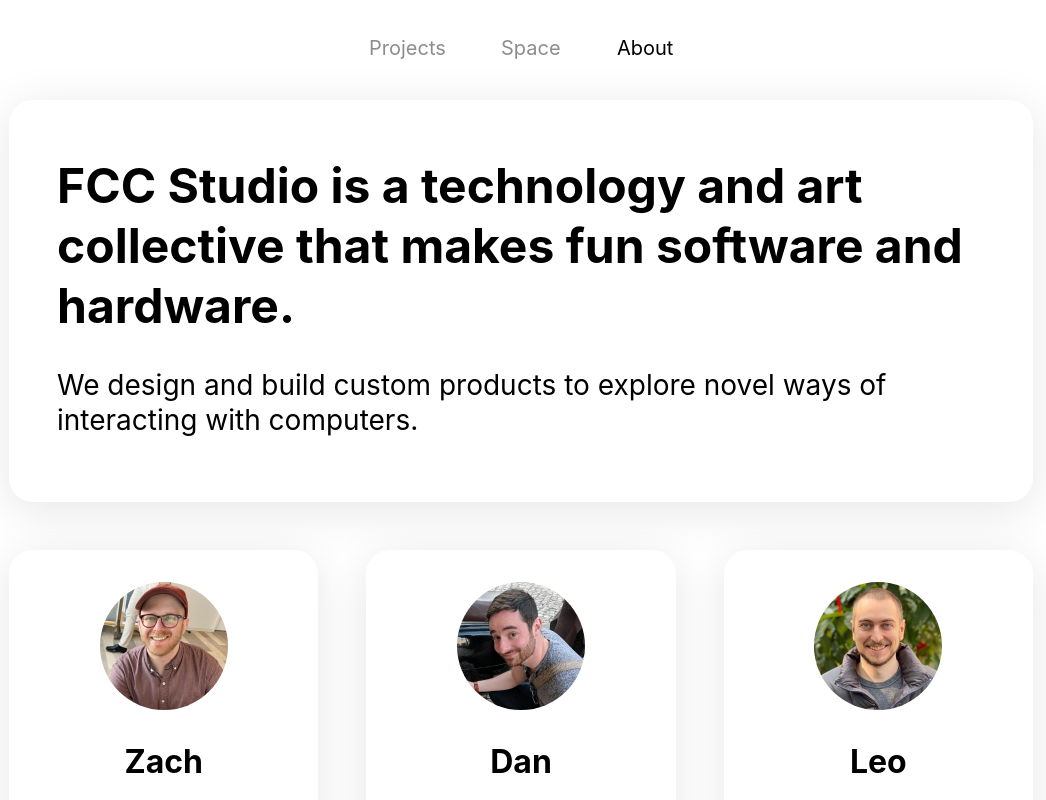
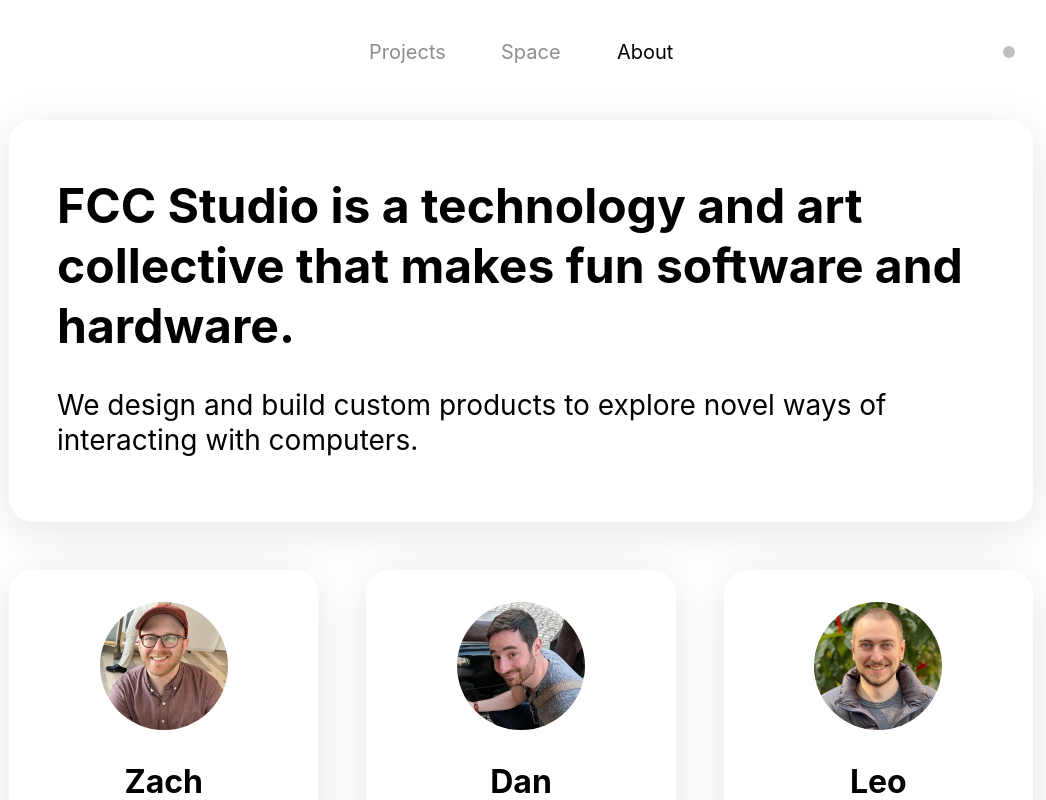
Before and after one commit to fcc-lol/portfolio-react, a React (Create React App) app: page /about in a window 1280 px wide. Shown: the top 800 px of the page, without its empty margins (119-1165 px from the left). Built offline with nearby package versions, Linux system fonts and the light colour scheme.

Commit message:
Adding dark mode

```diff
--- a/src/App.js
+++ b/src/App.js
@@ -1,5 +1,6 @@
 import React from "react";
 import { BrowserRouter as Router, Routes, Route } from "react-router-dom";
+import { ThemeProvider } from "./contexts/ThemeContext";
 import ProjectsPage from "./pages/Projects";
 import ProjectPage from "./pages/Project";
 import SpacePage from "./pages/Space";
@@ -7,6 +8,7 @@ import AboutPage from "./pages/About";
 
 function App() {
   return (
+    <ThemeProvider>
       <Router>
         <Routes>
           <Route path="/" element={<ProjectsPage />} />
@@ -16,6 +18,7 @@ function App() {
           <Route path="/project/:projectId" element={<ProjectPage />} />
         </Routes>
       </Router>
+    </ThemeProvider>
   );
 }
 
--- a/src/components/Card.js
+++ b/src/components/Card.js
@@ -1,10 +1,10 @@
 import styled from "styled-components";
 
 const Card = styled.div`
-  background: rgb(255, 255, 255);
+  background: ${(props) => props.theme.cardBackground};
   border-radius: 1.5rem;
   overflow: hidden;
-  box-shadow: 0 0.5rem 3rem rgba(0, 0, 0, 0.1);
+  box-shadow: 0 0.5rem 3rem ${(props) => props.theme.shadow};
   position: relative;
   padding: 1rem;
   font-size: 0;
--- /dev/null
+++ b/src/components/GlobalStyles.js
@@ -0,0 +1,15 @@
+import { createGlobalStyle } from "styled-components";
+
+const GlobalStyles = createGlobalStyle`
+  body {
+    background: ${(props) => props.theme.background};
+    color: ${(props) => props.theme.textPrimary};
+  }
+
+  ::selection {
+    background: ${(props) => props.theme.selection.background};
+    color: ${(props) => props.theme.selection.color};
+  }
+`;
+
+export default GlobalStyles;
--- a/src/components/Layout.js
+++ b/src/components/Layout.js
@@ -2,7 +2,9 @@ import styled from "styled-components";
 
 export const Page = styled.div`
   padding: 1.25rem;
-  margin-bottom: 4rem;
+  padding-bottom: 5rem;
+  min-height: calc(100vh - 6.25rem);
+  background: ${(props) => props.theme.background};
 
   @media (max-width: 768px) {
     padding: 1rem 0 0 0;
--- a/src/components/Navigation.js
+++ b/src/components/Navigation.js
@@ -1,12 +1,14 @@
 import React from "react";
 import styled from "styled-components";
 import { useLocation, useNavigate } from "react-router-dom";
+import ThemeToggle from "./ThemeToggle";
 
 const TabNavigation = styled.nav`
   display: grid;
   grid-template-columns: 1fr auto 1fr;
   align-items: center;
-  margin-bottom: 1.5rem;
+  margin-top: 0.25rem;
+  margin-bottom: 2.5rem;
   user-select: none;
   height: 3.5rem;
 
@@ -29,7 +31,7 @@ const TabButton = styled.button`
   background: none;
   border: none;
   color: ${(props) =>
-    props.$isActive ? "rgba(0,0,0, 1)" : "rgba(0,0,0, 0.45)"};
+    props.$isActive ? props.theme.textPrimary : props.theme.textSecondary};
   padding: 1rem;
   font-size: 1.25rem;
   cursor: pointer;
@@ -40,13 +42,13 @@ const TabButton = styled.button`
 
   @media (hover: hover) {
     &:hover {
-      color: rgba(0, 0, 0, 1);
+      color: ${(props) => props.theme.textPrimary};
       transform: scale(1.1);
     }
   }
 
   &:active {
-    color: rgba(0, 0, 0, 1);
+    color: ${(props) => props.theme.textPrimary};
     transform: scale(0.9);
   }
 `;
@@ -104,7 +106,9 @@ function Navigation({ showBackButton = false }) {
           About
         </TabButton>
       </Tabs>
-      <div></div>
+      <div style={{ display: "flex", justifyContent: "flex-end" }}>
+        <ThemeToggle />
+      </div>
     </TabNavigation>
   );
 }
--- a/src/components/States.js
+++ b/src/components/States.js
@@ -1,16 +1,32 @@
-import styled from "styled-components";
+import styled, { keyframes } from "styled-components";
+
+const spin = keyframes`
+  0% { transform: rotate(0deg); }
+  100% { transform: rotate(360deg); }
+`;
 
 export const Loading = styled.div`
-  text-align: center;
-  color: white;
-  font-size: 1.2rem;
+  display: flex;
+  justify-content: center;
+  align-items: center;
   margin-top: 2rem;
+
+  &::before {
+    content: "";
+    width: 2.5rem;
+    height: 2.5rem;
+    border: 0.25rem solid transparent;
+    border-top: 0.25rem solid ${(props) => props.theme.textPrimary};
+    border-left: 0.25rem solid ${(props) => props.theme.textPrimary};
+    border-radius: 50%;
+    animation: ${spin} 0.8s linear infinite;
+  }
 `;
 
 export const Error = styled.div`
   text-align: center;
-  color: #ff6b6b;
-  background: white;
+  color: ${(props) => props.theme.error};
+  background: ${(props) => props.theme.errorBackground};
   padding: 1rem;
   border-radius: 0.5rem;
   margin-top: 2rem;
--- /dev/null
+++ b/src/components/ThemeToggle.js
@@ -0,0 +1,54 @@
+import React from "react";
+import styled from "styled-components";
+import { useTheme } from "../contexts/ThemeContext";
+
+const ToggleButton = styled.button`
+  background: none;
+  border: none;
+  color: ${(props) => props.theme.textPrimary};
+  padding: 0.75rem;
+  font-size: 1.25rem;
+  cursor: pointer;
+  transition: all 0.2s ease-in-out;
+  backface-visibility: hidden;
+  will-change: transform;
+  -webkit-tap-highlight-color: transparent;
+  border-radius: 50%;
+  width: 3rem;
+  height: 3rem;
+  display: flex;
+  align-items: center;
+  justify-content: center;
+
+  @media (hover: hover) {
+    &:hover {
+      transform: scale(1.1);
+      background: ${(props) => props.theme.shadow};
+    }
+  }
+
+  &:active {
+    transform: scale(0.9);
+  }
+`;
+
+const Circle = styled.div`
+  width: 0.75rem;
+  height: 0.75rem;
+  border-radius: 50%;
+  background: ${(props) => props.theme.textPrimary};
+  transition: all 0.2s ease-in-out;
+  opacity: 0.25;
+`;
+
+function ThemeToggle() {
+  const { theme, toggleTheme } = useTheme();
+
+  return (
+    <ToggleButton theme={theme} onClick={toggleTheme}>
+      <Circle theme={theme} />
+    </ToggleButton>
+  );
+}
+
+export default ThemeToggle;
--- a/src/components/Typography.js
+++ b/src/components/Typography.js
@@ -5,6 +5,7 @@ export const Header = styled.h1`
   font-weight: bold;
   margin: 1rem 0;
   line-height: 1.25;
+  color: ${(props) => props.theme.textPrimary};
 
   @media (max-width: 1024px) {
     font-size: 2.5rem;
@@ -16,6 +17,7 @@ export const Subheader = styled.h2`
   font-weight: bold;
   margin: 1rem 0 0.5rem 0;
   line-height: 1.25;
+  color: ${(props) => props.theme.textPrimary};
 `;
 
 export const LargeText = styled.p`
@@ -23,6 +25,7 @@ export const LargeText = styled.p`
   font-weight: normal;
   margin: 0;
   line-height: 1.25;
+  color: ${(props) => props.theme.textPrimary};
 `;
 
 export const MediumText = styled.p`
@@ -30,15 +33,15 @@ export const MediumText = styled.p`
   font-weight: normal;
   margin: 0;
   line-height: 1.25;
-  color: rgba(0, 0, 0, 1);
+  color: ${(props) => props.theme.textPrimary};
 `;
 
 export const SmallText = styled.p`
-  font-size: 1.25rem;
+  font-size: 1.125rem;
   font-weight: normal;
   margin: 0;
-  line-height: 1.25;
-  color: rgba(0, 0, 0, 0.5);
+  line-height: 1.375;
+  color: ${(props) => props.theme.textSecondary};
 `;
 
 export const TextContent = styled.div`
--- /dev/null
+++ b/src/contexts/ThemeContext.js
@@ -0,0 +1,89 @@
+import React, { createContext, useContext, useState, useEffect } from "react";
+import { ThemeProvider as StyledThemeProvider } from "styled-components";
+import GlobalStyles from "../components/GlobalStyles";
+
+// Theme color definitions
+const lightTheme = {
+  background: "rgb(255, 255, 255)",
+  cardBackground: "rgb(255, 255, 255)",
+  textPrimary: "rgba(0, 0, 0, 1)",
+  textSecondary: "rgba(0, 0, 0, 0.45)",
+  textTertiary: "rgba(0, 0, 0, 0.7)",
+  shadow: "rgba(0, 0, 0, 0.1)",
+  selection: {
+    background: "rgba(0, 0, 0, 1)",
+    color: "rgba(255, 255, 255, 1)"
+  },
+  error: "#ff6b6b",
+  errorBackground: "white"
+};
+
+const darkTheme = {
+  background: "rgb(18, 18, 18)",
+  cardBackground: "rgb(30, 30, 30)",
+  textPrimary: "rgba(255, 255, 255, 1)",
+  textSecondary: "rgba(255, 255, 255, 0.6)",
+  textTertiary: "rgba(255, 255, 255, 0.8)",
+  shadow: "rgba(0, 0, 0, 0.3)",
+  selection: {
+    background: "rgba(255, 255, 255, 1)",
+    color: "rgba(0, 0, 0, 1)"
+  },
+  error: "#ff6b6b",
+  errorBackground: "rgb(40, 40, 40)"
+};
+
+// Create context
+const ThemeContext = createContext();
+
+// Theme provider component
+export const ThemeProvider = ({ children }) => {
+  const [isDarkMode, setIsDarkMode] = useState(false);
+
+  // Load theme preference from localStorage on mount
+  useEffect(() => {
+    const savedTheme = localStorage.getItem("darkMode");
+    if (savedTheme) {
+      setIsDarkMode(JSON.parse(savedTheme));
+    } else {
+      // Check system preference
+      const mediaQuery = window.matchMedia("(prefers-color-scheme: dark)");
+      setIsDarkMode(mediaQuery.matches);
+    }
+  }, []);
+
+  // Save theme preference to localStorage
+  useEffect(() => {
+    localStorage.setItem("darkMode", JSON.stringify(isDarkMode));
+  }, [isDarkMode]);
+
+  const toggleTheme = () => {
+    setIsDarkMode(!isDarkMode);
+  };
+
+  const theme = isDarkMode ? darkTheme : lightTheme;
+
+  const contextValue = {
+    theme,
+    isDarkMode,
+    toggleTheme
+  };
+
+  return (
+    <ThemeContext.Provider value={contextValue}>
+      <StyledThemeProvider theme={theme}>
+        <GlobalStyles />
+        {children}
+      </StyledThemeProvider>
+    </ThemeContext.Provider>
+  );
+};
+
+// Custom hook to use theme
+export const useTheme = () => {
+  const context = useContext(ThemeContext);
+  if (!context) {
+    throw new Error("useTheme must be used within a ThemeProvider");
+  }
+  return context;
+};
--- a/src/index.css
+++ b/src/index.css
@@ -5,6 +5,7 @@ body {
     sans-serif;
   -webkit-font-smoothing: antialiased;
   -moz-osx-font-smoothing: grayscale;
+  transition: background-color 0.2s ease-in-out;
 }
 
 code {
@@ -16,8 +17,3 @@ code {
   font-family: -apple-system, BlinkMacSystemFont, "Segoe UI", "Roboto", "Oxygen",
     "Ubuntu", "Cantarell", "Fira Sans", "Droid Sans", "Helvetica Neue";
 }
-
-::selection {
-  background: rgba(0, 0, 0, 1);
-  color: rgba(255, 255, 255, 1);
-}
--- a/src/pages/Project.js
+++ b/src/pages/Project.js
@@ -49,7 +49,7 @@ function ProjectPage() {
       <Page>
         <Container>
           <Navigation />
-          <Loading>Loading...</Loading>
+          <Loading />
         </Container>
       </Page>
     );
--- a/src/pages/Projects.js
+++ b/src/pages/Projects.js
@@ -19,11 +19,12 @@ const Grid = styled.div`
 const Project = styled(Card)`
   backface-visibility: hidden;
   will-change: transform;
-  background: #000000;
   padding: 0;
   cursor: pointer;
   transition: all 0.2s ease;
   font-size: unset;
+  position: relative;
+  height: 20rem;
 
   &:hover {
     transform: scale(1.05);
@@ -37,12 +38,12 @@ const Project = styled(Card)`
 const Image = styled.div.attrs((props) => ({
   "data-image-url": props.imageurl
 }))`
-  height: 20rem;
+  width: 100%;
+  height: 100%;
   background: ${(props) =>
-    props.imageurl ? `url(${props.imageurl})` : "#f0f0f0"};
+    props.imageurl ? `url(${props.imageurl})` : props.theme.cardBackground};
   background-size: cover;
   background-position: center;
-  position: relative;
 `;
 
 const Content = styled.div`
@@ -104,7 +105,7 @@ function ProjectsPage() {
 
   const renderContent = () => {
     if (loading) {
-      return <Loading>Loading...</Loading>;
+      return <Loading />;
     }
 
     if (error) {
```
Lines whose indentation alone changed are shown as unchanged.
